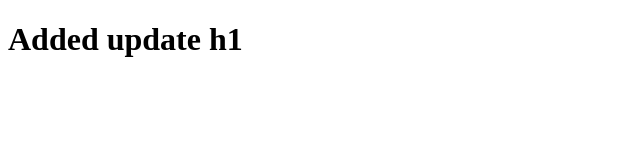
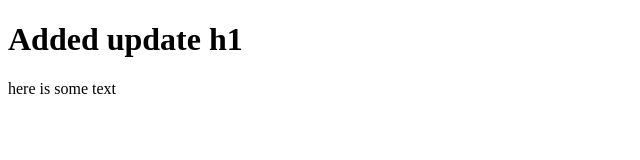
Before and after one commit to SergiiMost/learn-rebase, a plain HTML site: page index.html in a window 1280 px wide. Shown: the whole page, without its empty margins (0-640 px from the left). Drawn offline with Linux system fonts and the light colour scheme.

Commit message:
Update index.html
here is an update

```diff
--- a/index.html
+++ b/index.html
@@ -8,5 +8,6 @@
 </head>
 <body>
   <h1>Added update h1</h1>
+  here is some text
 </body>
 </html>
```
